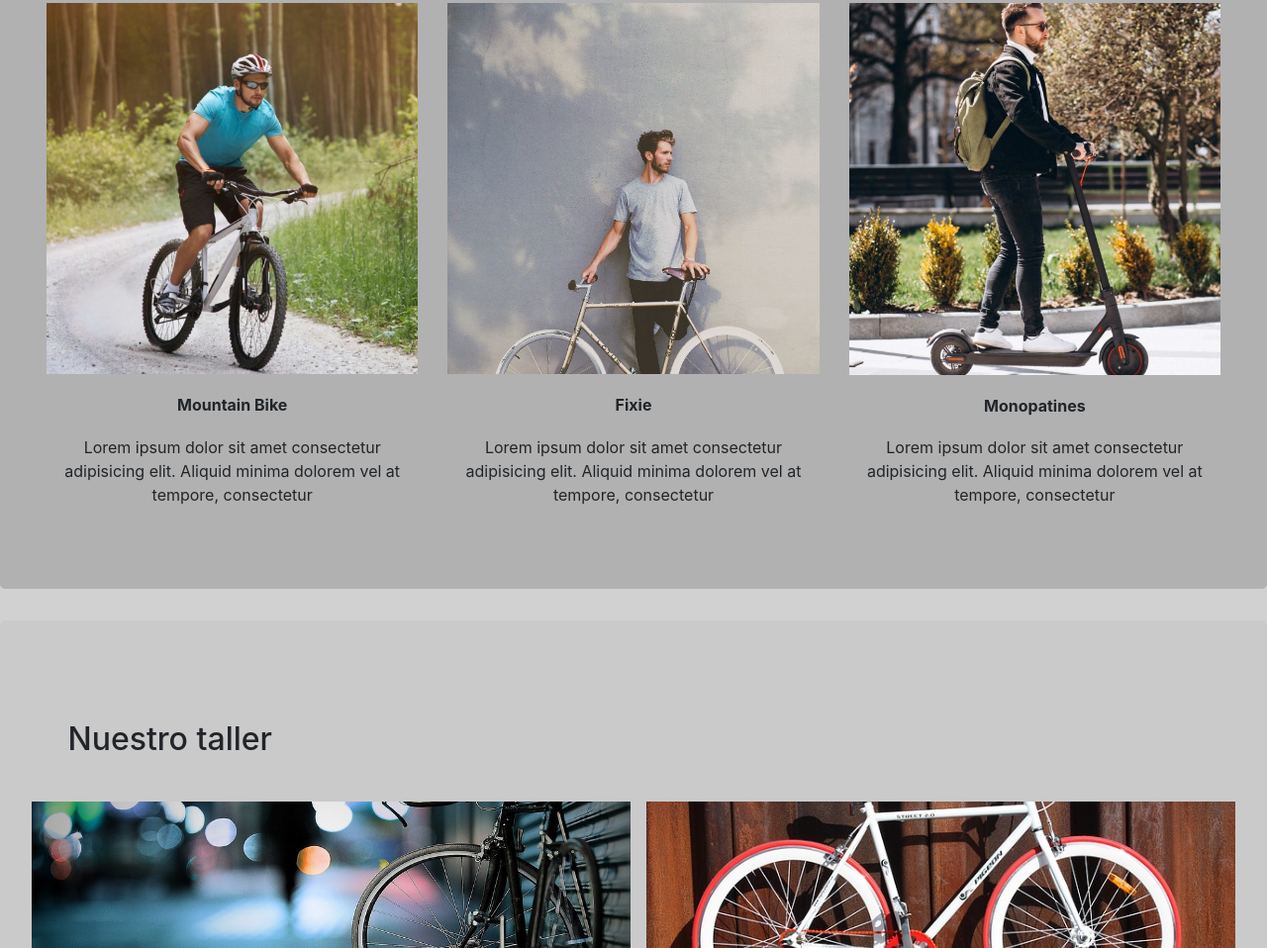
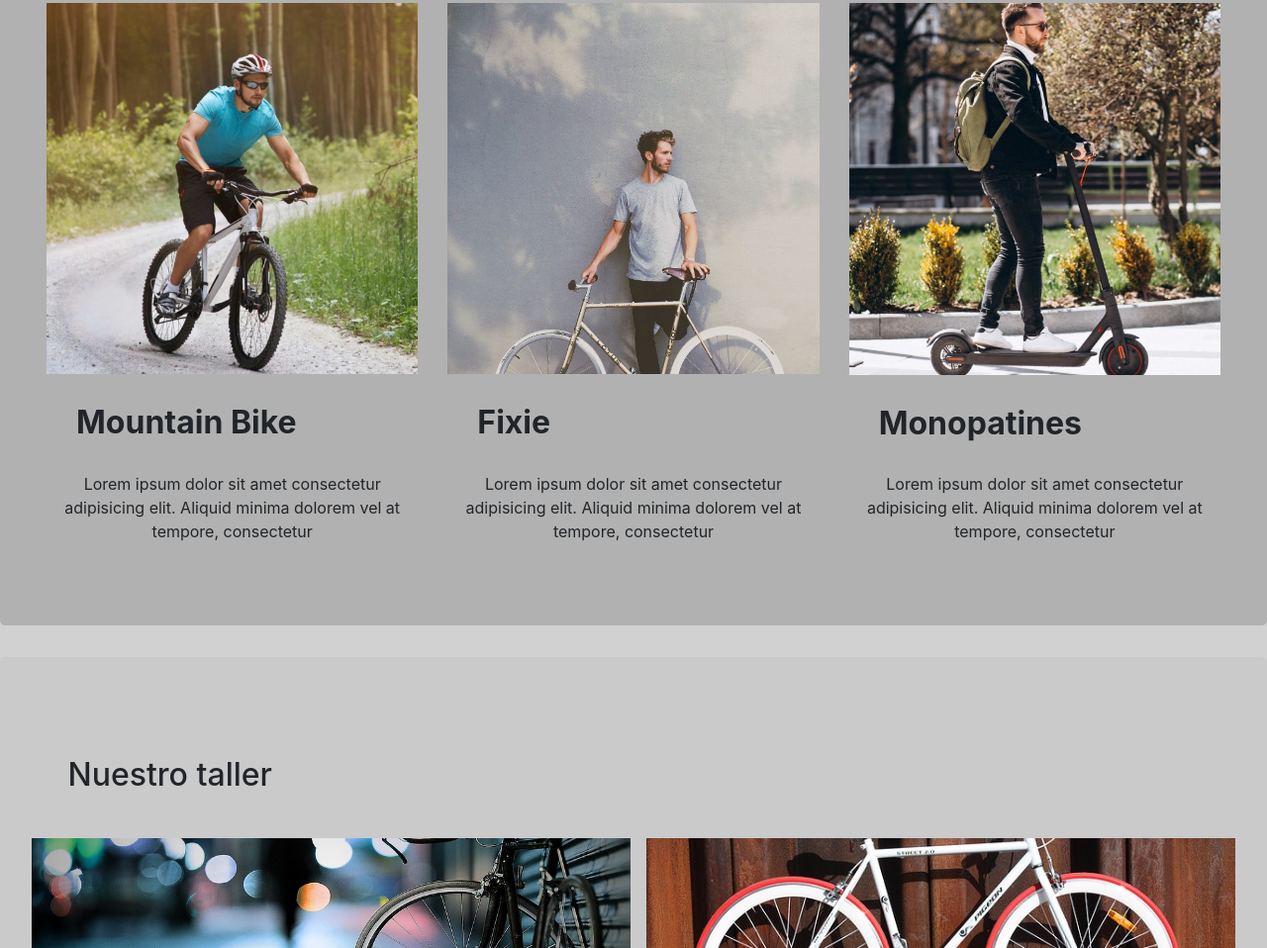
Before and after one commit to ezequielsonido/coderhouse, a plain HTML site: page index.html in a window 1280 px wide. Shown: the part 1139-2097 px from the top of the page at 99% size. Drawn offline with nearby package versions, Linux system fonts and the light colour scheme.

Commit message:
Update index.html

```diff
--- a/index.html
+++ b/index.html
@@ -107,21 +107,21 @@
           <div class="col-sm-4">
             <div class="thumbnail">
               <a href="mountain.html"><img class="img-fluid zoom" src="img/mountain.jpg" alt="oferbici"></a>
-              <p class="tituoferta"><strong>Mountain Bike</strong></p>
+              <h2 class="tituoferta"><strong>Mountain Bike</strong></h2>
               <p class="parrafosindex">Lorem ipsum dolor sit amet consectetur adipisicing elit. Aliquid minima dolorem vel at tempore, consectetur </p>
             </div>
           </div>
           <div class="col-sm-4">
             <div class="thumbnail">
               <a href="fixie.html"><img class="img-fluid zoom" src="img/fixie.jpg" alt="oferbici"></a>
-              <p class="tituoferta"><strong>Fixie</strong></p>
+              <h2 class="tituoferta"><strong>Fixie</strong></h2>
               <p class="parrafosindex">Lorem ipsum dolor sit amet consectetur adipisicing elit. Aliquid minima dolorem vel at tempore, consectetur </p>
             </div>
           </div>
           <div class="col-sm-4">
             <div class="thumbnail">
               <a href="monopatines.html"><img class="img-fluid zoom" src="img/mono.jpg" alt="oferbici"></a>
-              <p class="tituoferta"><strong>Monopatines</strong></p>
+              <h2 class="tituoferta"><strong>Monopatines</strong></h2>
               <p class="parrafosindex">Lorem ipsum dolor sit amet consectetur adipisicing elit. Aliquid minima dolorem vel at tempore, consectetur </p>
             </div>
           </div>
```
